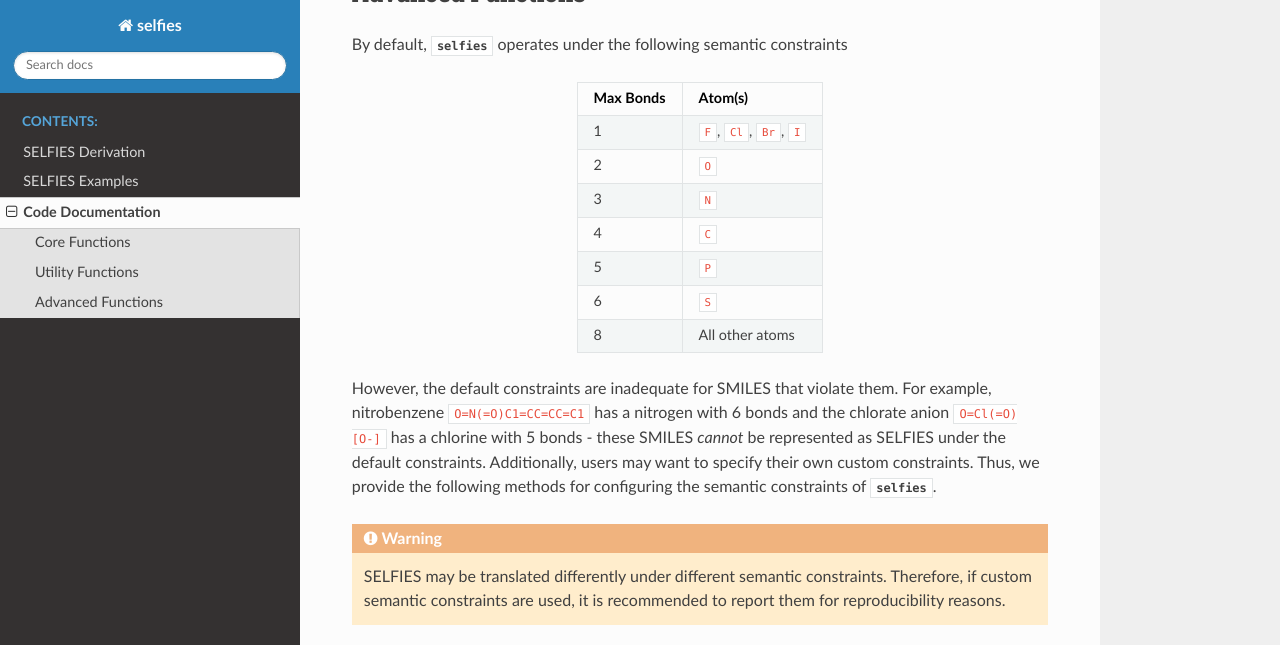
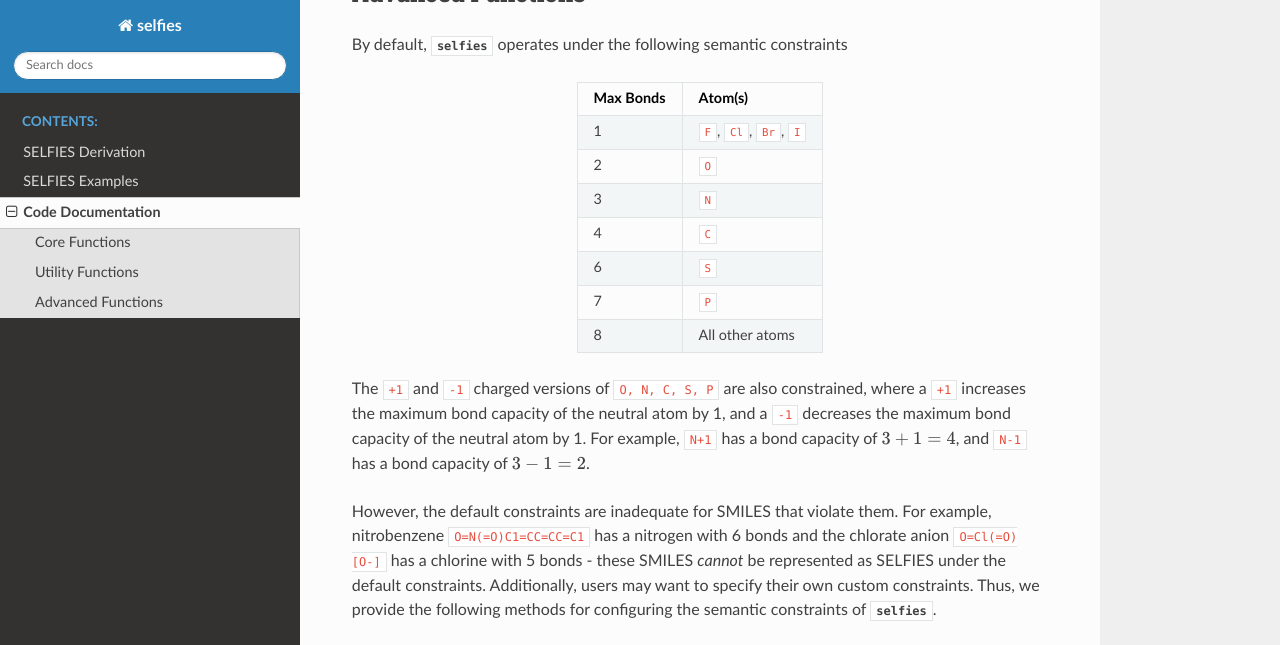
Before and after one commit to aspuru-guzik-group/selfies, a Sphinx documentation site: the page built from docs/source/selfies.rst, in a window 1280 px wide and 900 px high, scrolled down 1535 px, cut to the strip 0-645 px from the top of the window. Built offline with Sphinx 7.4.7 and the Read the Docs theme 2.0.0, drawn with Linux system fonts in a browser that asks for light colours.

Commit message:
updating default constraints

```diff
--- a/docs/source/selfies.rst
+++ b/docs/source/selfies.rst
@@ -38,12 +38,18 @@ By default, :mod:`selfies` operates under the following semantic constraints
     +-----------+------------------------------+
     | 4         | ``C``                        |
     +-----------+------------------------------+
-    | 5         | ``P``                        |
+    | 6         | ``S``                        |
     +-----------+------------------------------+
-    | 6         | ``S``                        |
+    | 7         | ``P``                        |
     +-----------+------------------------------+
     | 8         | All other atoms              |
     +-----------+------------------------------+
+
+The ``+1`` and ``-1`` charged versions of ``O, N, C, S, P`` are also constrained,
+where a ``+1`` increases the maximum bond capacity of the neutral atom by 1,
+and a ``-1`` decreases the maximum bond capacity of the neutral atom by 1.
+For example, ``N+1`` has a bond capacity of :math:`3 + 1 = 4`,
+and ``N-1`` has a bond capacity of :math:`3 - 1 = 2`.
 
 However, the default constraints are inadequate for SMILES that violate them. For
 example, nitrobenzene ``O=N(=O)C1=CC=CC=C1`` has a nitrogen with 6 bonds and
```
Also changed, not shown: docs/source/selfies_examples.ipynb, 3 other files.
